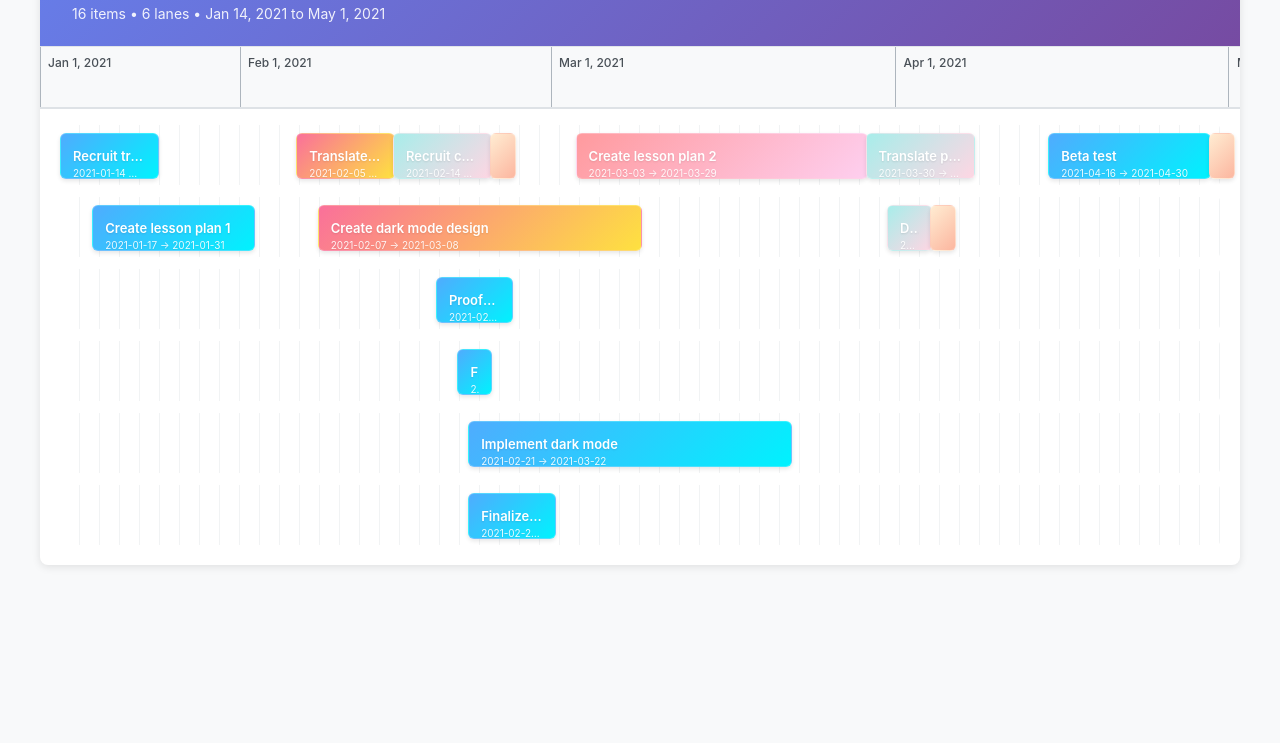
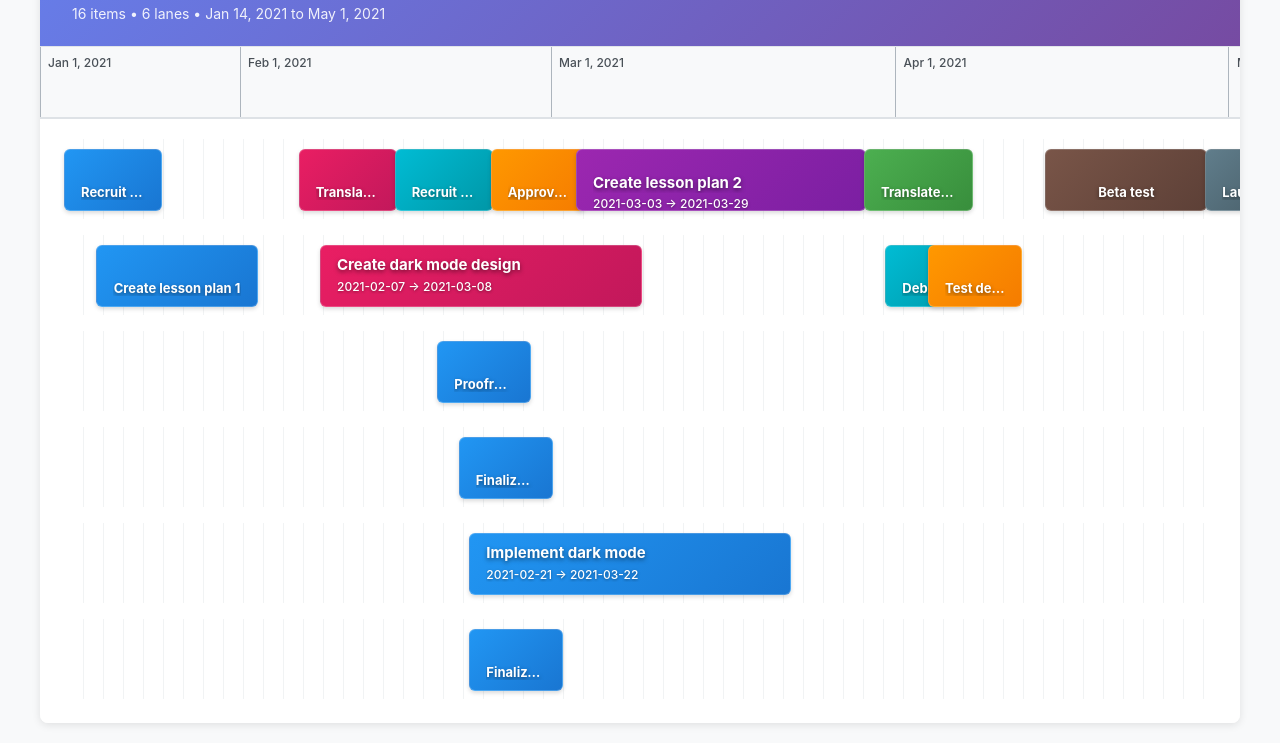
Before and after one commit to fmotaf/timeline-airtable, a React app: page / in a window 1280 px wide. Shown: the part 76-819 px from the top of the page. Built offline with nearby package versions, Linux system fonts and the light colour scheme.

Commit message:
small tweaks to improve card readability, i.e increase contrast between fonts and bg colours

```diff
--- a/src/app.css
+++ b/src/app.css
@@ -1,11 +1,10 @@
 /* CSS Custom Properties (Variables) - corresponding to timeConstants.js */
 :root {
-  /* Timeline Layout Constants */
-  --timeline-lane-height: 60px;
-  --timeline-lane-margin: 12px;
-  --timeline-item-height: 44px;
-  --timeline-item-top-offset: 8px;
-  --timeline-axis-height: 60px;
+  --timeline-lane-height: 80px;
+  --timeline-lane-margin: 16px;
+  --timeline-item-height: 60px;
+  --timeline-item-top-offset: 10px;
+  --timeline-axis-height: 70px;
 
   /* Animation Constants */
   --timeline-hover-transition: 0.2s ease;
@@ -23,6 +22,9 @@
   --timeline-text-primary: #333;
   --timeline-text-secondary: #495057;
   --timeline-marker-color: #adb5bd;
+
+  --timeline-text-shadow: 0 2px 4px rgba(0, 0, 0, 0.5);
+  --timeline-content-shadow: 0 2px 4px rgba(0, 0, 0, 0.4);
 }
 
 body {
@@ -33,7 +35,6 @@ body {
   color: var(--timeline-text-primary);
 }
 
-/* Timeline Container */
 .timeline-container {
   max-width: var(--desktop-breakpoint);
   margin: 0 auto;
@@ -62,15 +63,14 @@ body {
   font-weight: 400;
 }
 
-/* Timeline Wrapper */
 .timeline-wrapper {
   position: relative;
   padding: 0;
   overflow-x: auto;
-  min-height: 400px;
+  min-height: 500px;
+  background: white;
 }
 
-/* Timeline Axis */
 .timeline-axis {
   position: relative;
   height: var(--timeline-axis-height);
@@ -102,10 +102,9 @@ body {
   white-space: nowrap;
 }
 
-/* Timeline Lanes */
 .timeline-lanes {
-  padding: 16px 20px 20px 20px;
-  min-height: 300px;
+  padding: 20px 24px 24px 24px;
+  min-height: 400px;
 }
 
 .timeline-lane {
@@ -124,15 +123,14 @@ body {
   margin-bottom: 0;
 }
 
-/* Timeline Items */
 .timeline-item {
   position: absolute;
   top: var(--timeline-item-top-offset);
   height: var(--timeline-item-height);
-  background: linear-gradient(135deg, #4facfe 0%, #00f2fe 100%);
+  background: linear-gradient(135deg, #2196F3 0%, #1976D2 100%);
   border-radius: 6px;
   border: 1px solid rgba(255, 255, 255, 0.2);
-  box-shadow: 0 2px 4px rgba(0, 0, 0, 0.1);
+  box-shadow: 0 2px 4px rgba(0, 0, 0, 0.15);
   cursor: pointer;
   transition: all var(--timeline-hover-transition);
   overflow: hidden;
@@ -141,53 +139,94 @@ body {
 
 .timeline-item:hover {
   transform: var(--timeline-hover-transform);
-  box-shadow: 0 4px 12px rgba(0, 0, 0, 0.15);
+  box-shadow: 0 4px 12px rgba(0, 0, 0, 0.25);
   z-index: 10;
+  filter: brightness(1.1);
 }
 
 .timeline-item:nth-child(2n) {
-  background: linear-gradient(135deg, #fa709a 0%, #fee140 100%);
+  background: linear-gradient(135deg, #E91E63 0%, #C2185B 100%);
 }
 
 .timeline-item:nth-child(3n) {
-  background: linear-gradient(135deg, #a8edea 0%, #fed6e3 100%);
+  background: linear-gradient(135deg, #00BCD4 0%, #0097A7 100%);
 }
 
 .timeline-item:nth-child(4n) {
-  background: linear-gradient(135deg, #ffecd2 0%, #fcb69f 100%);
+  background: linear-gradient(135deg, #FF9800 0%, #F57C00 100%);
 }
 
 .timeline-item:nth-child(5n) {
-  background: linear-gradient(135deg, #ff9a9e 0%, #fecfef 100%);
+  background: linear-gradient(135deg, #9C27B0 0%, #7B1FA2 100%);
+}
+
+.timeline-item:nth-child(6n) {
+  background: linear-gradient(135deg, #4CAF50 0%, #388E3C 100%);
+}
+
+.timeline-item:nth-child(7n) {
+  background: linear-gradient(135deg, #795548 0%, #5D4037 100%);
+}
+
+.timeline-item:nth-child(8n) {
+  background: linear-gradient(135deg, #607D8B 0%, #455A64 100%);
 }
 
 .timeline-item-content {
-  padding: 8px 12px;
+  padding: 12px 16px;
   height: 100%;
   display: flex;
   flex-direction: column;
   justify-content: center;
   color: white;
-  text-shadow: 0 1px 2px rgba(0, 0, 0, 0.1);
+  text-shadow: 0 2px 4px rgba(0, 0, 0, 0.4);
 }
 
 .timeline-item-name {
-  font-size: 13px;
-  font-weight: 600;
-  line-height: 1.2;
-  margin-bottom: 2px;
+  font-size: 15px;
+  font-weight: 700;
+  line-height: 1.3;
+  margin-bottom: 4px;
   overflow: hidden;
   text-overflow: ellipsis;
   white-space: nowrap;
+  display: block;
+  text-shadow: 0 2px 4px rgba(0, 0, 0, 0.5);
+}
+
+.timeline-item--short .timeline-item-name {
+  font-size: 13px;
+  font-weight: 700;
+  text-align: center;
+  margin-bottom: 0;
+  text-shadow: 0 2px 4px rgba(0, 0, 0, 0.5);
+}
+
+.timeline-item--long .timeline-item-name {
+  white-space: normal;
+  overflow: visible;
+  text-overflow: unset;
+  line-height: 1.2;
+  max-height: 2.4em;
+  margin-bottom: 6px;
+  font-weight: 700;
+  text-shadow: 0 2px 4px rgba(0, 0, 0, 0.5);
+}
+
+.timeline-item--long .timeline-item-content {
+  justify-content: flex-start;
+  padding-top: 10px;
 }
 
 .timeline-item-dates {
-  font-size: 10px;
-  opacity: 0.9;
-  font-weight: 400;
+  font-size: 12px;
+  opacity: 1;
+  font-weight: 500;
   overflow: hidden;
   text-overflow: ellipsis;
   white-space: nowrap;
+  line-height: 1.2;
+  text-shadow: 0 1px 3px rgba(0, 0, 0, 0.4);
 }
 
 /* Responsive adjustments */
@@ -217,29 +256,28 @@ body {
   }
 
   .timeline-lane {
-    height: 50px;
-    margin-bottom: 8px;
+    height: 65px;
+    margin-bottom: 12px;
   }
 
   .timeline-item {
-    height: 36px;
-    top: 7px;
+    height: 48px;
+    top: 8px;
   }
 
   .timeline-item-content {
-    padding: 6px 8px;
+    padding: 8px 12px;
   }
 
   .timeline-item-name {
-    font-size: 12px;
+    font-size: 13px;
   }
 
   .timeline-item-dates {
-    font-size: 9px;
+    font-size: 11px;
   }
 }
 
-/* Scrollbar styling */
 .timeline-wrapper::-webkit-scrollbar {
   height: 8px;
 }
--- a/src/components/Timeline.js
+++ b/src/components/Timeline.js
@@ -44,18 +44,25 @@ const Timeline = ({ items }) => {
                         <div key={laneIndex} className="timeline-lane">
                             {lane.map((item) => {
                                 const styles = calculateItemStyles(item, minDate, totalDays);
+                                const isShortItem = parseFloat(styles.width) < 15;
+                                const isLongItem = parseFloat(styles.width) > 25;
+
                                 return (
                                     <div
                                         key={item.id}
-                                        className="timeline-item"
+                                        className={`timeline-item ${isShortItem ? 'timeline-item--short' : ''} ${isLongItem ? 'timeline-item--long' : ''}`}
                                         style={styles}
-                                        title={`${item.name}\n${item.start} to ${item.end}`}
+                                        title={`${item.name}\nDuration: ${item.start} → ${item.end}`}
                                     >
                                         <div className="timeline-item-content">
-                                            <span className="timeline-item-name">{item.name}</span>
-                                            <span className="timeline-item-dates">
-                                                {item.start} → {item.end}
-                                            </span>
+                                            <div className="timeline-item-name" title={item.name}>
+                                                {item.name}
+                                            </div>
+                                            {!isShortItem && (
+                                                <div className="timeline-item-dates">
+                                                    {item.start} → {item.end}
+                                                </div>
+                                            )}
                                         </div>
                                     </div>
                                 );
--- a/src/utils/timeConstants.js
+++ b/src/utils/timeConstants.js
@@ -13,12 +13,12 @@ export const TIME_CONSTANTS = {
 
 // Timeline display constants
 export const TIMELINE_CONSTANTS = {
-    MINIMUM_ITEM_WIDTH_PERCENT: 1.5,
-    LANE_HEIGHT: 60,
-    LANE_MARGIN_BOTTOM: 12,
-    ITEM_HEIGHT: 44,
-    ITEM_TOP_OFFSET: 8,
-    AXIS_HEIGHT: 60,
+    MINIMUM_ITEM_WIDTH_PERCENT: 8,
+    LANE_HEIGHT: 80,
+    LANE_MARGIN_BOTTOM: 16,
+    ITEM_HEIGHT: 60,
+    ITEM_TOP_OFFSET: 10,
+    AXIS_HEIGHT: 70,
 };
 
 // Date formatting constants
@@ -53,3 +53,19 @@ export const ANIMATION_CONSTANTS = {
     SCROLL_BEHAVIOR: 'smooth',
     ITEM_HOVER_TRANSFORM: 'translateY(-2px)'
 };
+
+// Color constants for better contrast and accessibility
+export const COLOR_CONSTANTS = {
+    TIMELINE_ITEM_GRADIENTS: [
+        'linear-gradient(135deg, #2196F3 0%, #1976D2 100%)',
+        'linear-gradient(135deg, #E91E63 0%, #C2185B 100%)',
+        'linear-gradient(135deg, #00BCD4 0%, #0097A7 100%)',
+        'linear-gradient(135deg, #FF9800 0%, #F57C00 100%)',
+        'linear-gradient(135deg, #9C27B0 0%, #7B1FA2 100%)',
+        'linear-gradient(135deg, #4CAF50 0%, #388E3C 100%)',
+        'linear-gradient(135deg, #795548 0%, #5D4037 100%)',
+        'linear-gradient(135deg, #607D8B 0%, #455A64 100%)'
+    ],
+    TEXT_SHADOW: '0 2px 4px rgba(0, 0, 0, 0.5)',
+    CONTENT_SHADOW: '0 2px 4px rgba(0, 0, 0, 0.4)'
+};
```
